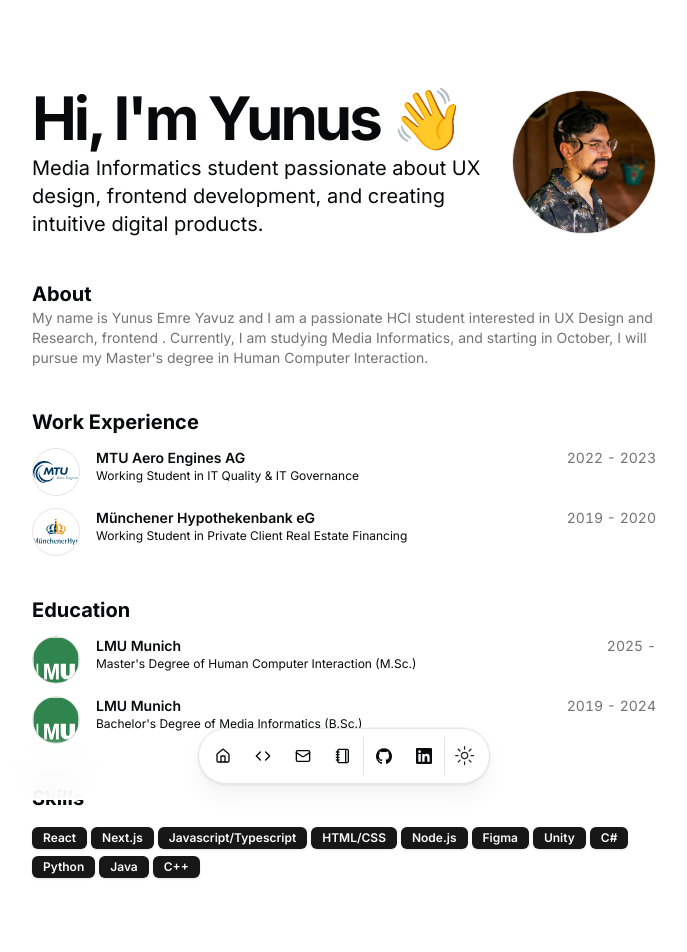
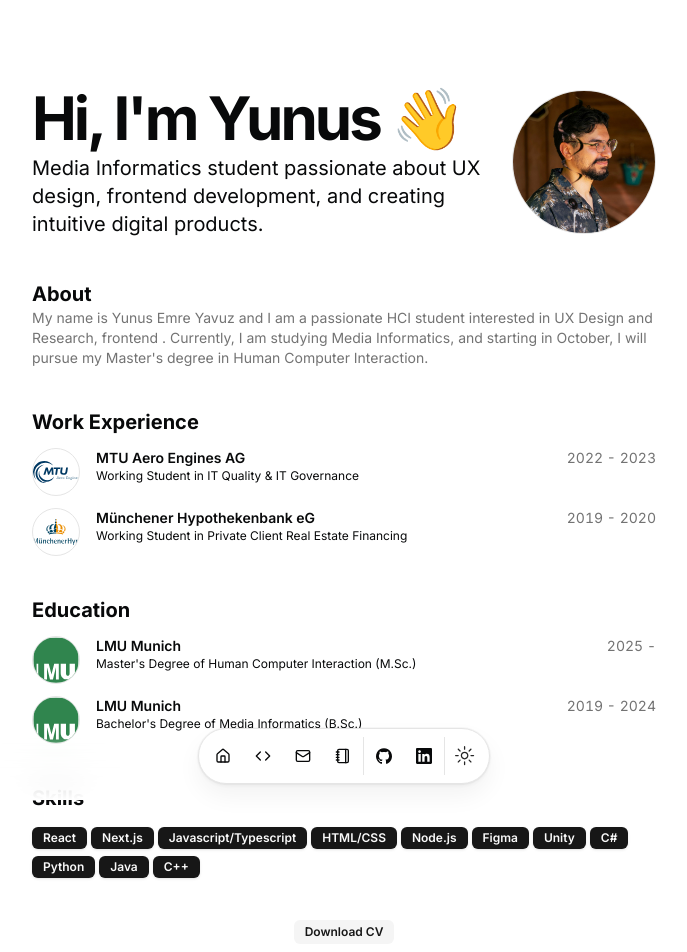
Before and after one commit to yunuseyvz/portfolio, a Next.js app: page / in a window 1280 px wide. Shown: the top 952 px of the page, without its empty margins (296-983 px from the left). Built offline with nearby package versions, Linux system fonts and the light colour scheme.

Commit message:
add download cv button, fix link error

```diff
--- a/src/app/page.tsx
+++ b/src/app/page.tsx
@@ -113,6 +113,17 @@ export default function Page() {
           </div>
         </div>
       </section>
+      <section id="cv">
+        <div className="flex justify-center items-center">
+        <BlurFade delay={BLUR_FADE_DELAY * 11}>
+          <Link href="/CV.pdf" passHref>
+              <Badge variant="secondary" className="text-[12px]">
+                Download CV
+              </Badge>
+          </Link>
+        </BlurFade>
+        </div>
+      </section>
     </main>
   );
 }
--- a/src/components/project-card.tsx
+++ b/src/components/project-card.tsx
@@ -98,12 +98,14 @@ export function ProjectCard({
         {links && links.length > 0 && (
           <div className="flex flex-row flex-wrap items-start gap-1">
             {links?.map((link, idx) => (
-              <Link href={link?.href} key={idx} target="_blank">
+              link?.href && (
+                <Link href={link.href} key={idx} target="_blank">
                   <Badge key={idx} className="flex gap-2 px-2 py-1 text-[10px]">
                     {link.icon}
                     {link.type}
                   </Badge>
                 </Link>
+              )
             ))}
           </div>
         )}
--- a/src/data/resume.tsx
+++ b/src/data/resume.tsx
@@ -197,6 +197,13 @@ export const DATA = {
         "React",
         "Express.js",
       ],
+      links: [
+        {
+          type: "Demo",
+          href: "",
+          icon: <Icons.globe className="size-3" />,
+        },
+      ],
       image: "/mememuc.png",
       video:
         "",
@@ -212,6 +219,13 @@ export const DATA = {
         "Agile Development",
         "Game Development",
       ],
+      links: [
+        {
+          type: "Demo",
+          href: "",
+          icon: <Icons.globe className="size-3" />,
+        },
+      ],
       image: "/roborally.png",
       video:
         "",
```
Also changed, not shown: 1 other file (tests, documents, lock files or other folders). Lines whose indentation alone changed are shown as unchanged.
